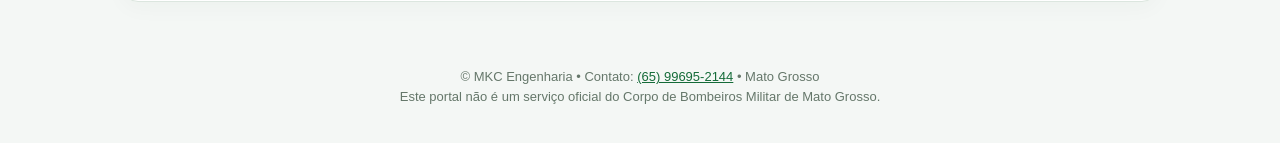
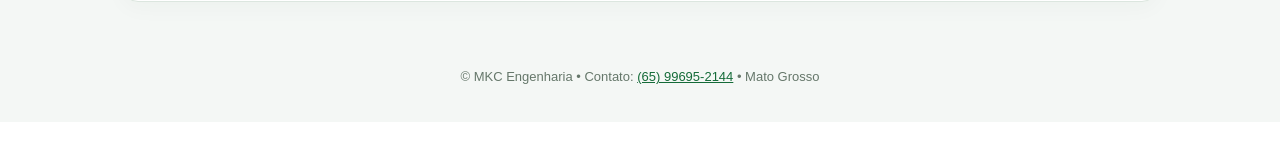
Before and after one commit to oliveiraronnie-lab/mkc-portal-orcamentos, a Flask app: page / in a window 1280 px wide. Shown: the part 2096-2239 px from the top of the page. After the commit the page ends 2180 px from the top, so only its background shows below. Run offline with Flask 3, Linux system fonts and the light colour scheme.

Commit message:
Add files via upload

```diff
--- a/mkc-portal-simples/templates/base.html
+++ b/mkc-portal-simples/templates/base.html
@@ -1 +1 @@
-<!doctype html><html lang="pt-BR"><head><meta charset="utf-8"><meta name="viewport" content="width=device-width,initial-scale=1"><meta name="theme-color" content="#146b38"><title>{% block title %}MKC Engenharia | Orçamentos{% endblock %}</title><link rel="stylesheet" href="{{ url_for('static',filename='style.css') }}"></head><body><header><div class="wrap nav"><a href="/" class="brand">MKC <span>ENGENHARIA</span></a><div class="navright"><a class="contact" href="tel:+5565996952144">(65) 99695-2144</a><a class="navlink" href="/admin">Área MKC</a></div></div></header><main class="wrap">{% with messages=get_flashed_messages(with_categories=true) %}{% for cat,msg in messages %}<p class="alert">{{msg}}</p>{% endfor %}{% endwith %}{% block content %}{% endblock %}</main><footer>© MKC Engenharia • Contato: <a href="tel:+5565996952144">(65) 99695-2144</a> • Mato Grosso<br>Este portal não é um serviço oficial do Corpo de Bombeiros Militar de Mato Grosso.</footer><script src="{{ url_for('static',filename='form.js') }}" defer></script></body></html>
+<!doctype html><html lang="pt-BR"><head><meta charset="utf-8"><meta name="viewport" content="width=device-width,initial-scale=1"><meta name="theme-color" content="#146b38"><title>{% block title %}MKC Engenharia | Orçamentos{% endblock %}</title><link rel="stylesheet" href="{{ url_for('static',filename='style.css') }}"></head><body><header><div class="wrap nav"><a href="/" class="brand">MKC <span>ENGENHARIA</span></a><div class="navright"><a class="contact" href="tel:+5565996952144">(65) 99695-2144</a><a class="navlink" href="/admin">Área MKC</a></div></div></header><main class="wrap">{% with messages=get_flashed_messages(with_categories=true) %}{% for cat,msg in messages %}<p class="alert">{{msg}}</p>{% endfor %}{% endwith %}{% block content %}{% endblock %}</main><footer>© MKC Engenharia • Contato: <a href="tel:+5565996952144">(65) 99695-2144</a> • Mato Grosso</footer><script src="{{ url_for('static',filename='form.js') }}" defer></script></body></html>
```
